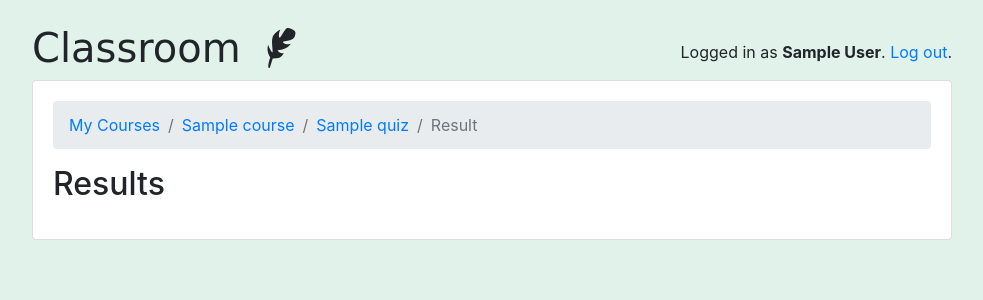
After one commit to jonghoonlee98/ClassroomResponse, a Django app: page /teachers/course/1/quiz/1/question/1/result/ in a window 1280 px wide. The commit adds this page. Shown: the top 300 px of the page, without its empty margins (148-1131 px from the left). Run offline with Django 3.2, Linux system fonts and the light colour scheme; a user stored in the database is signed in; tables that the repository leaves empty hold one stand-in row (values such as "Sample post"); data that the repository does not hold is empty; some libraries are stand-ins or nearby versions; some web fonts are replaced.

Commit message:
Adding results page

```diff
--- /dev/null
+++ b/classroom_response/classroom/templates/classroom/teachers/question_result.html
@@ -0,0 +1,25 @@
+{% extends 'base.html' %}
+
+{% load crispy_forms_tags crispy_forms_filters %}
+
+{% block content %}
+  <script>
+
+  </script>
+
+  <nav aria-label="breadcrumb">
+    <ol class="breadcrumb">
+      <li class="breadcrumb-item"><a href="{% url 'teachers:course_change_list' %}">My Courses</a></li>
+      <li class="breadcrumb-item"><a href="{% url 'teachers:course_change' course_pk %}">{{ course_name }}</a></li>
+      <li class="breadcrumb-item"><a href="{% url 'teachers:quiz_change' course_pk=course_pk pk=quiz.pk %}">{{ quiz.name }}</a></li>
+      <li class="breadcrumb-item active" aria-current="page">Result</li>
+    </ol>
+  </nav>
+  <h2 class="mb-3">Results</h2>
+  {% for a in student_answers %}
+    {{ a.student.user.first_name }}
+    {{ a.student.user.last_name }}
+    {{ a.submission }}<br/>
+
+  {% endfor %}
+{% endblock %}
--- a/classroom_response/classroom/templates/classroom/teachers/question_view.html
+++ b/classroom_response/classroom/templates/classroom/teachers/question_view.html
@@ -65,10 +65,10 @@
 
   {% if not question.is_active %}
   <a id="present" href="{% url 'teachers:question_activate' course_pk quiz.pk question.pk %}" target="_blank"><button onclick="present({{ question.pk }}, {{ course_pk }})" class="btn btn-primary float-left">Present</button></a>
-  <a id="stop" href="{% url 'teachers:question_deactivate' course_pk quiz.pk question.pk %}"  style="display:none"><button onclick="stop({{ question.pk }}, {{ course_pk }})" class="btn btn-danger float-left">Stop</button></a>
+  <a id="stop" href="{% url 'teachers:question_deactivate' course_pk quiz.pk question.pk %}"  style="display:none" target="_blank"><button onclick="stop({{ question.pk }}, {{ course_pk }})" class="btn btn-danger float-left">Stop</button></a>
   {% else %}
   <a id="present" href="{% url 'teachers:question_activate' course_pk quiz.pk question.pk %}" target="_blank" style="display:none"><button onclick="present({{ question.pk }}, {{ course_pk }})" class="btn btn-primary float-left">Present</button></a>
-  <a id="stop" href="{% url 'teachers:question_deactivate' course_pk quiz.pk question.pk %}" ><button onclick="stop({{ question.pk }}, {{ course_pk }})" class="btn btn-danger float-left">Stop</button></a>
+  <a id="stop" target="_blank" href="{% url 'teachers:question_deactivate' course_pk quiz.pk question.pk %}" ><button onclick="stop({{ question.pk }}, {{ course_pk }})" class="btn btn-danger float-left">Stop</button></a>
   {% endif %}
   <br/>
   <br/>
--- a/classroom_response/classroom/urls.py
+++ b/classroom_response/classroom/urls.py
@@ -33,5 +33,6 @@ urlpatterns = [
         path('course/<int:course_pk>/quiz/<int:quiz_pk>/question/<int:question_pk>/delete/', teachers.QuestionDeleteView.as_view(), name='question_delete'),
         path('course/<int:course_pk>/quiz/<int:quiz_pk>/question/<int:question_pk>/activate/', teachers.question_activate, name='question_activate'),
         path('course/<int:course_pk>/quiz/<int:quiz_pk>/question/<int:question_pk>/deactivate/', teachers.question_deactivate, name='question_deactivate'),
+        path('course/<int:course_pk>/quiz/<int:quiz_pk>/question/<int:question_pk>/result/', teachers.question_result, name='question_result')
     ], 'classroom'), namespace='teachers')),
 ]
--- a/classroom_response/classroom/views/teachers.py
+++ b/classroom_response/classroom/views/teachers.py
@@ -13,7 +13,7 @@ from django.views.generic import (CreateView, DeleteView, DetailView, ListView,
 
 from ..decorators import teacher_required
 from ..forms import BaseAnswerInlineFormSet, QuestionForm, QuestionAddForm, TeacherSignUpForm
-from ..models import Answer, Question, Quiz, User, Course
+from ..models import *
 
 import json
 
@@ -392,7 +392,23 @@ def question_deactivate(request, course_pk, quiz_pk, question_pk):
     question.is_active = False
     question.save()
 
-    return redirect('teachers:question_view', course_pk, quiz_pk, question_pk)
+    return redirect('teachers:question_result', course_pk, quiz_pk, question_pk)
+
+
+@login_required
+@teacher_required
+def question_result(request, course_pk, quiz_pk, question_pk):
+    quiz = get_object_or_404(Quiz, pk=quiz_pk)
+    question = get_object_or_404(Question, pk=question_pk, quiz=quiz)
+    student_answers = StudentAnswer.objects.filter(question=question)
+
+    return render(request, 'classroom/teachers/question_result.html', {
+        'quiz': quiz,
+        'question': question,
+        'course_pk': course_pk,
+        'course_name': Course.objects.get(pk=course_pk).name,
+        'student_answers': student_answers
+    })
 
 
 @method_decorator([login_required, teacher_required], name='dispatch')
```
